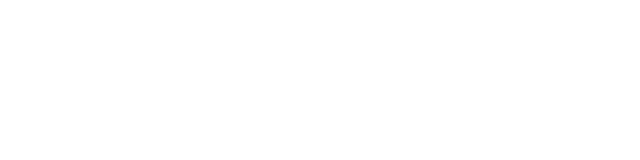
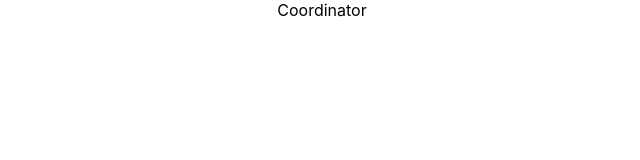
Before and after one commit to IMBenB/way2go, a React (Create React App) app in the folder client/: page /coordinator in a window 1280 px wide. Shown: the top 160 px of the page, without its empty margins (318-958 px from the left). Built offline with nearby package versions, Linux system fonts and the light colour scheme.

Commit message:
coordinator route

```diff
--- a/client/src/App.js
+++ b/client/src/App.js
@@ -6,6 +6,7 @@
 import Main from './view/main/main'
 import Orders from './view/oreders/Orders';
 import orderForm from './view/oreders/orderForm';
+import Coordinator from './view/coordinator/coordinator';
 
 function App() {
   return (
@@ -16,6 +17,7 @@
       <Route path='/' exact component={Login} />
       <Route path='/Main' exact component={Main} />
       <Route path='/orderForm' exact component={orderForm} />
+      <Route path='/coordinator' exact component={Coordinator} />
 
 
 
--- /dev/null
+++ b/client/src/view/coordinator/coordinator.js
@@ -0,0 +1,9 @@
+import React, { Component } from 'react';
+class Coordinator extends React.Component {
+render() {
+    return(
+<div>Coordinator</div>
+    )}
+
+    }
+    export default Coordinator
--- a/client/src/view/login/login.js
+++ b/client/src/view/login/login.js
@@ -7,7 +7,8 @@
     constructor(props) {
         super(props);
         this.state = {
-            isLogin: false
+            isLogin: false,
+            title:''
         }
         this.handelSubmit = this.handelSubmit.bind(this);
         // fetch('http://localhost:5050/', {
@@ -26,6 +27,7 @@
             password: e.target.password.value,
             title: e.target.title.value
         }
+        this.setState({title : e.target.title.value});
         e.preventDefault()
         fetch('http://localhost:5050/', {
             method: 'POST',
@@ -39,13 +41,13 @@
             .then(response => {
                 // console.log('%%%%%%%%%%%%%%%5')
                 // console.log(response.results[0].school_name)
-                if (response.isOK){
+                if (response.isOK) {
                     this.setState({
                         isLogin: true
                     })
                     console.log('loggeed in')
                     this.props.changeSchoolDetails(response.results)
-                }else{
+                } else {
                     console.log('password incorrect')
                     this.setState({
                         isLogin: false
@@ -63,8 +65,14 @@
 
     render() {
         if (this.state.isLogin) {
+            if (this.state.title == "school") {
+                return <Redirect to='/Orders' />
+            }else{
+                if (this.state.title == "coordinator") {
+                    return <Redirect to='/coordinator' />
+                }
 
-            return <Redirect to='/Orders' />
+            }
         } else {
             return (
                 <div>
@@ -91,9 +99,9 @@
 }
 const mapStateToProps = (state) => {
     return {
-      schoolCityR: state.schoolCityR
+        schoolCityR: state.schoolCityR
 
-}
+    }
 }
 const dispatchToProps = (dispatch) => {
     return {
@@ -102,4 +110,4 @@
 }
 
 
-export default connect(mapStateToProps,dispatchToProps)(Login)
+export default connect(mapStateToProps, dispatchToProps)(Login)
```
Also changed, not shown: 1 other file (tests, documents, lock files or other folders).
